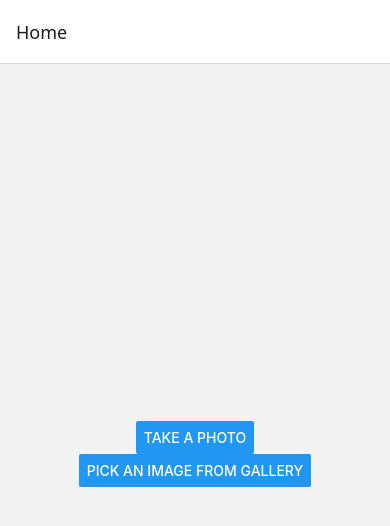
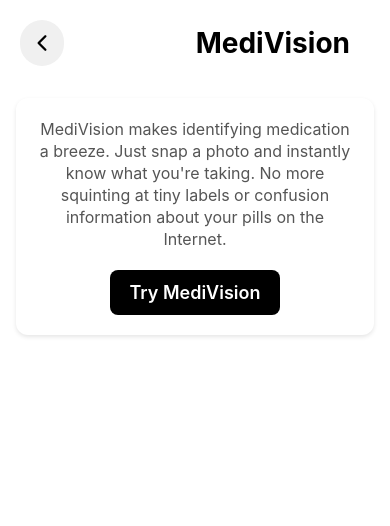
Before and after one commit to stevennn-luke/MedLabelPlus, a React Native app: screen /Home in a window 390 px wide. Shown: the top 526 px of the page. Built offline with nearby package versions, Linux system fonts and the light colour scheme.

Commit message:
Made UI Changes

```diff
--- a/App.js
+++ b/App.js
@@ -9,7 +9,12 @@ const Stack = createStackNavigator();
 export default function App() {
   return (
     <NavigationContainer>
-      <Stack.Navigator initialRouteName="Home">
+      <Stack.Navigator
+        initialRouteName="Home"
+        screenOptions={{
+          headerShown: false
+        }}
+      >
         <Stack.Screen name="Home" component={HomeScreen} />
         <Stack.Screen name="OCR" component={OCRScreen} />
       </Stack.Navigator>
--- a/App/Screens/HomeScreen.js
+++ b/App/Screens/HomeScreen.js
@@ -1,8 +1,18 @@
-// screens/HomeScreen.js
 import React, { useState } from 'react';
-import { Button, Image, View, Text, StyleSheet } from 'react-native';
+import {
+  Button,
+  Image,
+  View,
+  Text,
+  StyleSheet,
+  ScrollView,
+  SafeAreaView,
+  TouchableOpacity,
+  Alert
+} from 'react-native';
 import * as ImagePicker from 'expo-image-picker';
 import { Camera } from 'expo-camera';
+import { Ionicons } from '@expo/vector-icons';
 
 export default function HomeScreen({ navigation }) {
   const [image, setImage] = useState(null);
@@ -15,7 +25,6 @@ export default function HomeScreen({ navigation }) {
         aspect: [4, 3],
         quality: 1,
       });
-
       if (!result.canceled) {
         setImage(result.assets[0].uri);
         navigation.navigate('OCR', { imageUri: result.assets[0].uri });
@@ -30,31 +39,125 @@ export default function HomeScreen({ navigation }) {
       aspect: [4, 3],
       quality: 1,
     });
-
     if (!result.canceled) {
       setImage(result.assets[0].uri);
       navigation.navigate('OCR', { imageUri: result.assets[0].uri });
     }
   };
 
+  const showImageOptions = () => {
+    Alert.alert(
+      'Choose an option',
+      'How would you like to add an image?',
+      [
+        { text: 'Take a photo', onPress: takePhoto },
+        { text: 'Pick an image from gallery', onPress: pickImage },
+        { text: 'Cancel', style: 'cancel' }
+      ]
+    );
+  };
+
   return (
-    <View style={styles.container}>
-      <Button title="Take a Photo" onPress={takePhoto} />
-      <Button title="Pick an Image from Gallery" onPress={pickImage} />
-      {image && <Image source={{ uri: image }} style={styles.image} />}
-    </View>
+    <SafeAreaView style={styles.container}>
+      <ScrollView style={styles.scrollView}>
+        <View style={styles.header}>
+          <TouchableOpacity
+            style={styles.backButton}
+            onPress={() => navigation.goBack()}
+          >
+            <Ionicons name="chevron-back" size={24} color="black" />
+          </TouchableOpacity>
+          <Text style={styles.headerTitle}>MediVision</Text>
+        </View>
+
+        {/* MediVision Card */}
+        <View style={styles.card}>
+          <View style={styles.cardContent}>
+            <Text style={styles.cardDescription}>
+              MediVision makes identifying medication a breeze. Just snap a photo and instantly know what you're taking. No more squinting at tiny labels or confusion information about your pills on the Internet.
+            </Text>
+          </View>
+
+          <TouchableOpacity
+            style={styles.cardButton}
+            onPress={showImageOptions}
+          >
+            <Text style={styles.cardButtonText}>Try MediVision</Text>
+          </TouchableOpacity>
+        </View>
+
+        {image && <Image source={{ uri: image }} style={styles.image} />}
+      </ScrollView>
+    </SafeAreaView>
   );
 }
 
 const styles = StyleSheet.create({
   container: {
     flex: 1,
+    backgroundColor: '#fff',
+  },
+  scrollView: {
+    flex: 1,
+  },
+  header: {
+    flexDirection: 'row',
     alignItems: 'center',
-    justifyContent: 'center',
+    paddingHorizontal: 20,
+    paddingTop: 20,
+    paddingBottom: 20,
+  },
+  backButton: {
+    padding: 10,
+    borderRadius: 50,
+    backgroundColor: '#f0f0f0',
+  },
+  headerTitle: {
+    fontSize: 28,
+    fontWeight: 'bold',
+    marginLeft: 'auto',
+    marginRight: 20,
   },
   image: {
     width: 200,
     height: 200,
+    alignSelf: 'center',
     marginTop: 20,
+    borderRadius: 8,
   },
+
+  card: {
+    backgroundColor: '#fff',
+    borderRadius: 12,
+    padding: 20,
+    marginHorizontal: 16,
+    marginVertical: 12,
+    shadowColor: '#000',
+    shadowOffset: { width: 0, height: 2 },
+    shadowOpacity: 0.1,
+    shadowRadius: 4,
+    elevation: 3,
+  },
+  cardContent: {
+    alignItems: 'center',
+    marginBottom: 20,
+  },
+  cardDescription: {
+    fontSize: 16,
+    color: '#555',
+    textAlign: 'center',
+    lineHeight: 22,
+  },
+  cardButton: {
+    backgroundColor: '#000',
+    paddingVertical: 12,
+    paddingHorizontal: 20,
+    borderRadius: 8,
+    alignSelf: 'center',
+  },
+  cardButtonText: {
+    color: '#fff',
+    fontSize: 18,
+    fontWeight: '600',
+  }
 });
--- a/App/Screens/OCRScreen.js
+++ b/App/Screens/OCRScreen.js
@@ -1,6 +1,7 @@
 import React, { useEffect, useState } from 'react';
-import { View, Text, ActivityIndicator, StyleSheet, ScrollView, Image } from 'react-native';
+import { View, Text, ActivityIndicator, StyleSheet, ScrollView, Image, SafeAreaView, TouchableOpacity} from 'react-native';
 import axios from 'axios';
+import { Ionicons } from '@expo/vector-icons';
 
 export default function MedicationOCRScreen({ route }) {
   const { imageUri } = route.params;
@@ -330,7 +331,17 @@ export default function MedicationOCRScreen({ route }) {
   };
 
   return (
+    <SafeAreaView style={styles.container}>
     <ScrollView style={styles.container}>
+    <View style={styles.header}>
+          <TouchableOpacity
+            style={styles.backButton}
+            onPress={() => navigation.goBack()}
+          >
+            <Ionicons name="chevron-back" size={24} color="black" />
+          </TouchableOpacity>
+          <Text style={styles.headerTitle}>MediVision</Text>
+        </View>
       {loading ? (
         <View style={styles.loadingContainer}>
           <ActivityIndicator size="large" color="#0066CC" />
@@ -399,6 +410,7 @@ export default function MedicationOCRScreen({ route }) {
         </View>
       )}
     </ScrollView>
+    </SafeAreaView>
   );
 }
 
@@ -406,7 +418,10 @@ const styles = StyleSheet.create({
   container: {
     flex: 1,
     padding: 16,
-    backgroundColor: '#F5F7FA',
+    backgroundColor: '#fff',
+  },
+  scrollView: {
+    flex: 1,
   },
   loadingContainer: {
     alignItems: 'center',
@@ -418,6 +433,22 @@ const styles = StyleSheet.create({
     marginTop: 8,
     fontSize: 14,
     color: '#0066CC',
+  },
+  header: {
+    flexDirection: 'row',
+    alignItems: 'center',
+
+  },
+  backButton: {
+    padding: 10,
+    borderRadius: 50,
+    backgroundColor: '#f0f0f0',
+  },
+  headerTitle: {
+    fontSize: 28,
+    fontWeight: 'bold',
+    marginLeft: 'auto',
+    marginRight: 20,
   },
   resultContainer: {
     flex: 1,
```
